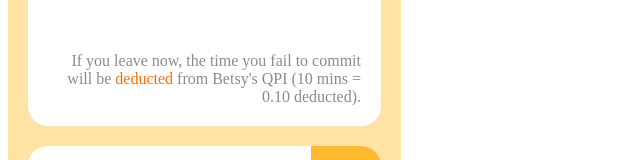
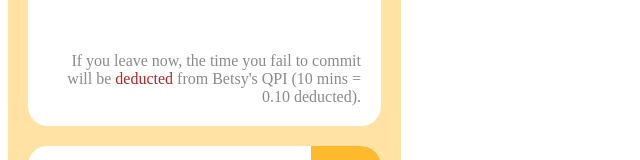
Before and after one commit to annika-dlf/accountabuddies-betsy, a React (Create React App) app: page /failed in a window 1280 px wide. Both pictures are taken after a click on the element "Let's do it!". Shown: the part 599-759 px from the top of the page, without its empty margins (0-640 px from the left). Built offline with nearby package versions, Linux system fonts and the light colour scheme; a web font is replaced by a local one.

Commit message:
changed positive and negative colors

```diff
--- a/src/App.css
+++ b/src/App.css
@@ -58,11 +58,11 @@ small {
 }
 
 .Negative {
-  color: #FF6F00;
+  color: #B72727;
 }
 
 .Positive {
-  color: #FFB92C;
+  color: #7DB727;
 }
 
 /* SCREEN DIV CLASSES */
```
